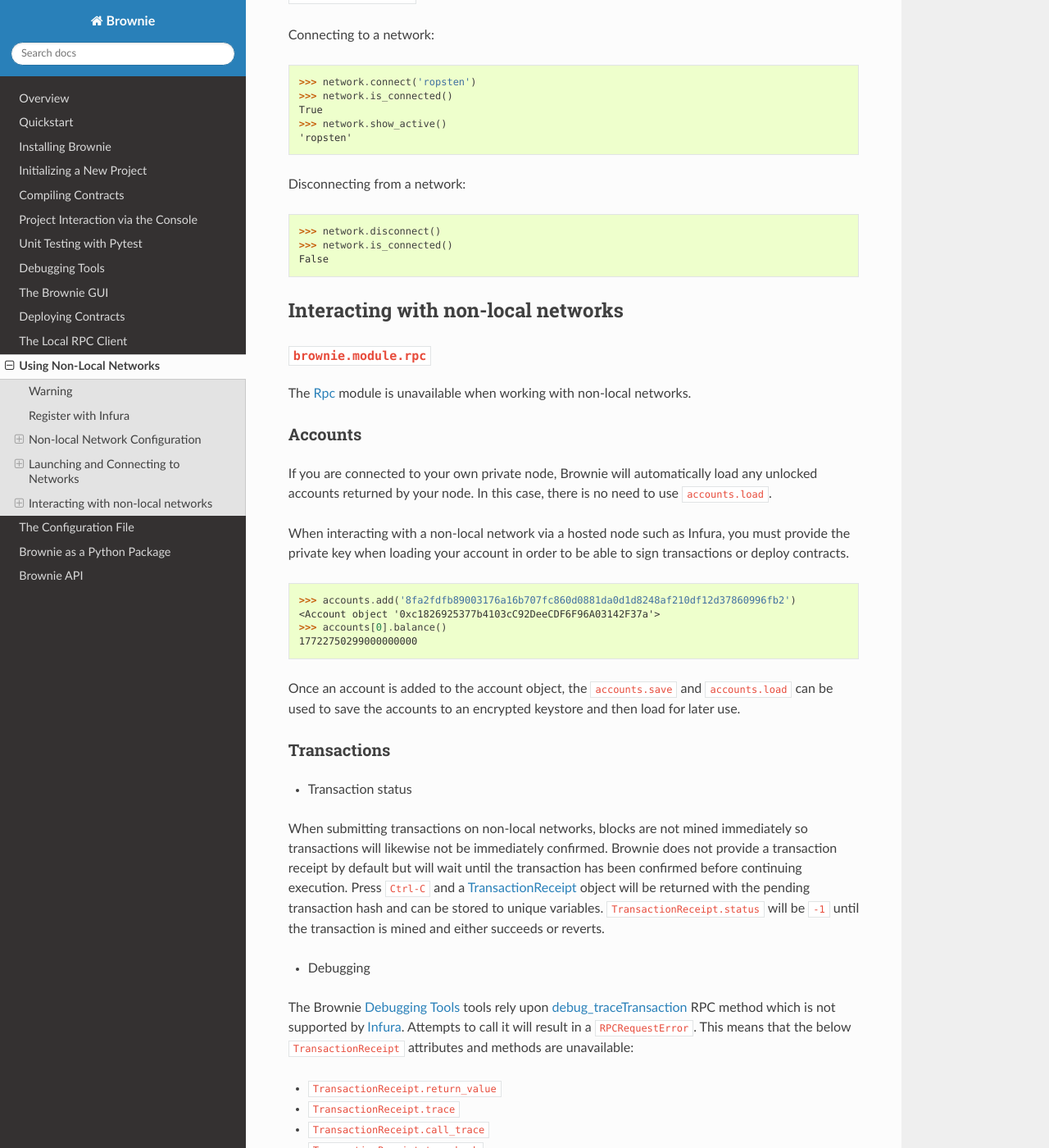
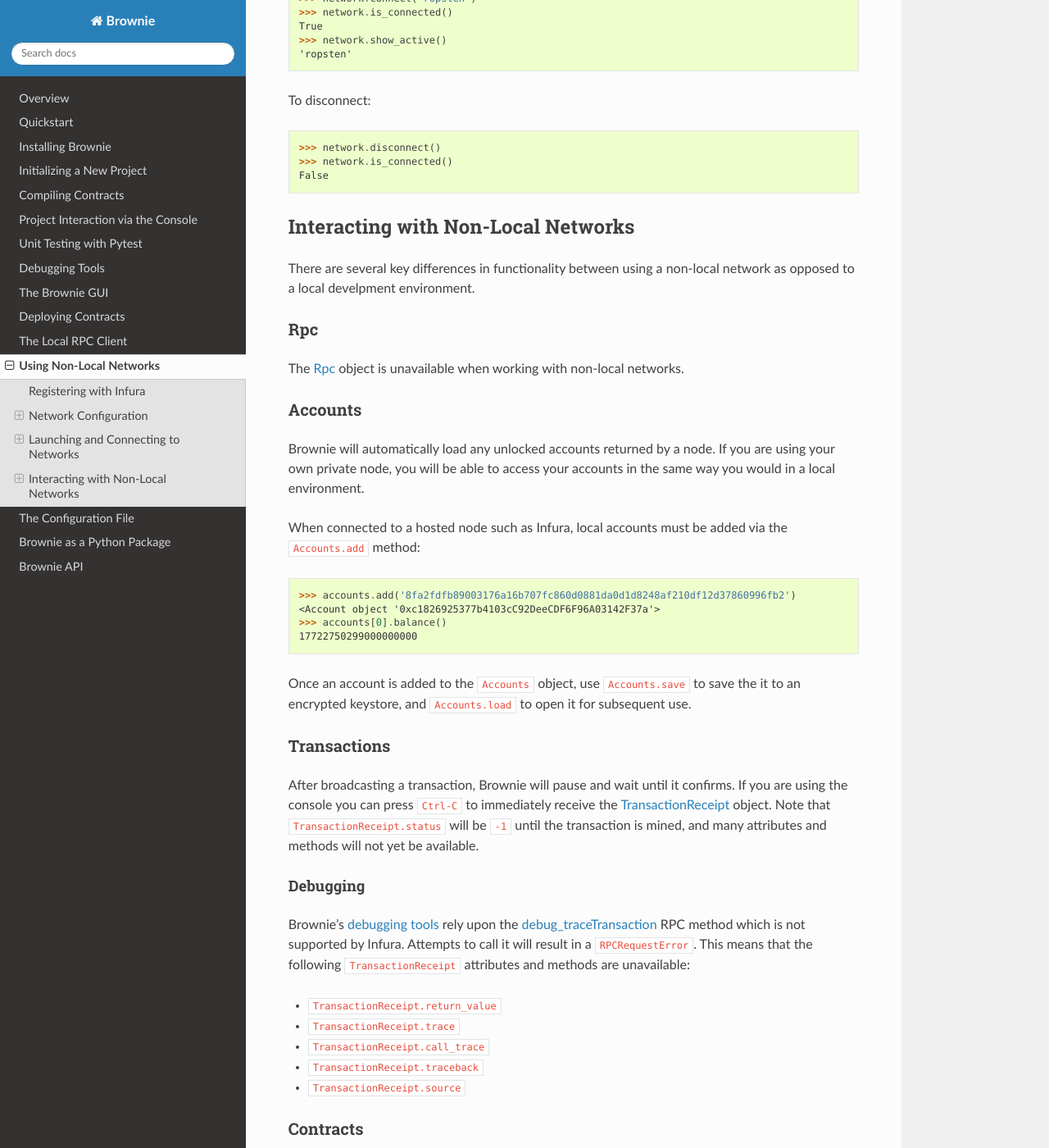
Before and after one commit to eth-brownie/brownie, a Sphinx documentation site: the page built from docs/nonlocal-networks.rst, in a window 1280 px wide and 1400 px high, scrolled down 2031 px. Shown: the whole window at 82% size. Built offline with Sphinx 7.4.7 and the Read the Docs theme 2.0.0, drawn with Linux system fonts in a browser that asks for light colours; some of the changed text lies outside the part shown.

Commit message:
minor edits

```diff
--- a/docs/nonlocal-networks.rst
+++ b/docs/nonlocal-networks.rst
@@ -1,27 +1,28 @@
 .. _nonlocal-networks:
 
-====================
+========================
 Using Non-Local Networks
-====================
+========================
 
-In addition to using `ganache-cli <https://github.com/trufflesuite/ganache-cli>`__ as a local development environment, Brownie can also connect to non-local networks (i.e. any testnet/mainnet node that supports JSON RPC).
+In addition to using `ganache-cli <https://github.com/trufflesuite/ganache-cli>`__ as a local development environment, Brownie can connect to non-local networks (i.e. any testnet/mainnet node that supports JSON RPC).
 
-Warning
-========================
-Before you go any further, consider that connecting to non-local networks can potentially expose your private keys if you aren't careful.
+.. warning::
 
-* When you are interacting with mainnet, make sure you verify all of the details of any transactions you sign/send before you send them. Brownie can't protect you from sending ETH to the wrong address, sending too much, etc.
-* Always protect your private keys.  Don't leave them lying around unencrypted!
+    Before you go any further, consider that connecting to non-local networks can potentially expose your private keys if you aren't careful:
 
-Register with Infura
-========================
-Before you can connect to a non-local network, you need access to an Ethereum node (whether your own local one or hosted) that supports JSON RPC (either HTTP, IPC, or web-sockets).  `Infura <https://infura.io>`__ is a good option for accessing a hosted node.  Once you register and create a project, Infura will provide you URLs with the API key that can be leveraged to access the given network.
+    * When interacting with the mainnet, make sure you verify all of the details of any transactions before signing or sending. Brownie cannot protect you from sending ETH to the wrong address, sending too much, etc.
+    * Always protect your private keys. Don't leave them lying around unencrypted!
 
-Non-local Network Configuration
-================================
+Registering with Infura
+=======================
 
-Configuring non-local networks
-------------------------------
+Before you can connect to a non-local network, you need access to an Ethereum node (whether your own local one or hosted) that supports JSON RPC (either HTTP, IPC, or web-sockets). `Infura <https://infura.io>`_ is a good option for accessing a hosted node. Once you register and create a project, Infura will provide you with a project ID as well as API URLs that can be leveraged to access the given network.
+
+Network Configuration
+=====================
+
+Defining Non-Local Networks
+---------------------------
 
 The connection settings for non-local networks must be defined in ``brownie-config.json``.
 
@@ -42,15 +43,14 @@ First, for each network you want to configure, create a new section in the netwo
 
 If using Infura, you can provide your project ID key as an environment variable or by modifying the ``hosts`` setting in the configuration file.
 
-The environment variable is set to ``WEB3_INFURA_PROJECT_ID`` in the default configuration file.  Use the following command to set the environment variable:
+The environment variable is set to ``WEB3_INFURA_PROJECT_ID`` in the default configuration file. Use the following command to set the environment variable:
 ::
     $ export WEB3_INFURA_PROJECT_ID=YourProjectID
 
-Setting the default nerwork
+Setting the Default Network
 ---------------------------
 
-
-If you want to change the default network that brownie connects to, you need to update the network.default field as below:
+To modify the default network that Brownie connects to, update the network.default field as shown below:
 
 .. code-block:: javascript
 
@@ -66,21 +66,19 @@ Launching and Connecting to Networks
 Using the CLI
 -------------
 
-Brownie will connect to whichever network is set as "default" in ``brownie-config.json``.
+By default, Brownie will connect to whichever network is set as "default" in ``brownie-config.json``. To connect to a different network, use the ``--network`` flag:
 
-To connect to any other network that has been defined in ``brownie-config.json``, you must specify the ``--network`` flag when launching Brownie as below:
 ::
+
     $ brownie --network ropsten
 
 
-Each time Brownie is loaded, it will first attempt to connect to the ``host`` address to determine if the RPC client is already active.
+Using brownie.network
+---------------------
 
-Using the ``brownie.netowrk`` methods
--------------------------------------
+The ``brownie.network`` module conains methods that allow you to connect or disconnect from any network defined within the configuration file.
 
-You can interact with any network defined in ``brownie-config.json`` programatically using the ``brownie.network.main`` methods.
-
-Connecting to a network:
+To connect to a network:
 
 .. code-block:: python
 
@@ -90,7 +88,7 @@ Connecting to a network:
     >>> network.show_active()
     'ropsten'
 
-Disconnecting from a network:
+To disconnect:
 
 .. code-block:: python
 
@@ -98,20 +96,22 @@ Disconnecting from a network:
     >>> network.is_connected()
     False
 
-Interacting with non-local networks
-==============================
+Interacting with Non-Local Networks
+===================================
 
-``brownie.module.rpc``
---------
+There are several key differences in functionality between using a non-local network as opposed to a local develpment environment.
 
-The :ref:`rpc` module is unavailable when working with non-local networks.
+Rpc
+---
+
+The :ref:`rpc` object is unavailable when working with non-local networks.
 
 Accounts
 --------
 
-If you are connected to your own private node, Brownie will automatically load any unlocked accounts returned by your node.  In this case, there is no need to use ``accounts.load``.
+Brownie will automatically load any unlocked accounts returned by a node. If you are using your own private node, you will be able to access your accounts in the same way you would in a local environment.
 
-When interacting with a non-local network via a hosted node such as Infura, you must provide the private key when loading your account in order to be able to sign transactions or deploy contracts.
+When connected to a hosted node such as Infura, local accounts must be added via the ``Accounts.add`` method:
 
 .. code-block:: python
 
@@ -120,19 +120,17 @@ When interacting with a non-local network via a hosted node such as Infura, you
     >>> accounts[0].balance()
     17722750299000000000
 
-Once an account is added to the account object, the ``accounts.save`` and ``accounts.load`` can be used to save the accounts to an encrypted keystore and then load for later use.
+Once an account is added to the ``Accounts`` object, use ``Accounts.save`` to save the it to an encrypted keystore, and ``Accounts.load`` to open it for subsequent use.
 
 Transactions
 ------------
 
-* Transaction status
-When submitting transactions on non-local networks, blocks are not mined immediately so transactions will likewise not be immediately confirmed.
-Brownie does not provide a transaction receipt by default but will wait until the transaction has been confirmed before continuing execution.
-Press ``Ctrl-C`` and a :ref:`api-network-tx` object will be returned with the pending transaction hash and can be stored to unique variables. ``TransactionReceipt.status`` will be ``-1`` until the transaction is mined and either succeeds or reverts.
+After broadcasting a transaction, Brownie will pause and wait until it confirms. If you are using the console you can press ``Ctrl-C`` to immediately receive the :ref:`api-network-tx` object. Note that ``TransactionReceipt.status`` will be ``-1`` until the transaction is mined, and many attributes and methods will not yet be available.
 
-* Debugging
-The Brownie :ref:`debug` tools rely upon `debug_traceTransaction <https://github.com/ethereum/go-ethereum/wiki/Management-APIs#user-content-debug_tracetransaction>`__ RPC method which is not supported by `Infura <https://infura.io>`__. Attempts to call it will result in a ``RPCRequestError``.
-This means that the below ``TransactionReceipt`` attributes and methods are unavailable:
+Debugging
+*********
+
+Brownie's :ref:`debugging tools<debug>` rely upon the `debug_traceTransaction <https://github.com/ethereum/go-ethereum/wiki/Management-APIs#user-content-debug_tracetransaction>`__ RPC method which is not supported by Infura. Attempts to call it will result in a ``RPCRequestError``. This means that the following ``TransactionReceipt`` attributes and methods are unavailable:
 
 * ``TransactionReceipt.return_value``
 * ``TransactionReceipt.trace``
@@ -140,23 +138,19 @@ This means that the below ``TransactionReceipt`` attributes and methods are unav
 * ``TransactionReceipt.traceback``
 * ``TransactionReceipt.source``
 
-:ref:`api-network-contract`
+Contracts
 ---------
-Contracts
-*********
 
-On non-local networks, use the ``Contract`` class to interact with already deployed contracts.
-
-
-You can instantiate the contract using ``contract.Contract`` method.  You will need to provide an ABI that is generated from the compiled contract code.  Note, this ABI must be provided as JSON interface object, not a file object or other structures.
+The :ref:`Contract<api-network-contract>` class (available as ``brownie.Contract``) is used to interact with already deployed contracts that are not a part of your core project. You will need to provide an ABI as a ``dict`` generated from the compiled contract code.
 
 .. code-block:: python
 
     >>> Contract('0x79447c97b6543F6eFBC91613C655977806CB18b0', "Token", abi)
     <Token Contract object '0x79447c97b6543F6eFBC91613C655977806CB18b0'>
 
-Once instantiated, any of the ``Contract``, :ref:`api-contract-call`, or :ref:`api-contract-tx` attributes and methods can be used to interact with the contract.
+Once instantiated, all of the usual ``Contract`` attributes and methods can be used to interact with the deployed contract.
 
 ProjectContract
-***************
-If you use Brownie to deploy a contract to a non-local network as part of an active project, you can use the :ref:`api-network-contractcontainer`'s ``ContractContainer.at`` method to instantiate a ``ProjectContract`` instance.  Once instantiated, any of the ``Contract`` methods can be used.
+---------------
+
+If you use Brownie to deploy a contract to a non-local network as part of an active project, you can use the :ref:`api-network-contractcontainer`'s ``ContractContainer.at`` method to instantiate a ``ProjectContract`` instance. Once instantiated, any of the ``Contract`` methods can be used.
```
